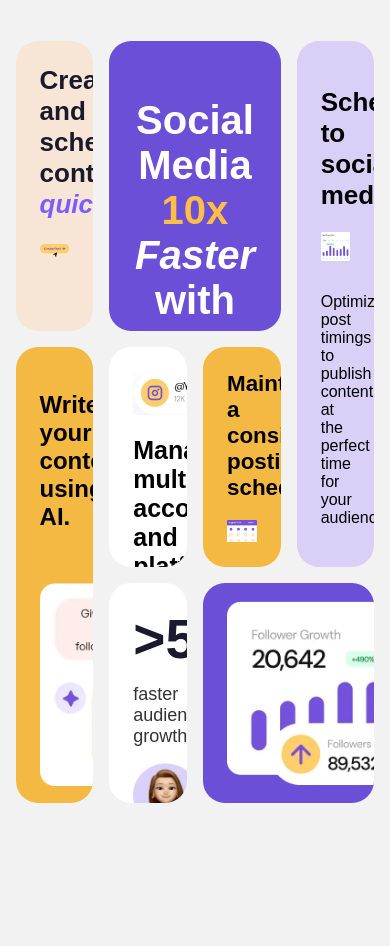
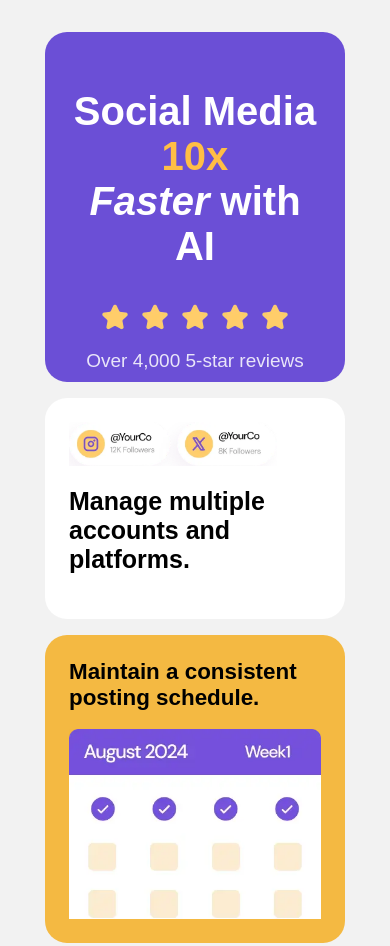
Before and after one commit to matinesmaeilzadeh/bento-grid-webpage, a plain HTML site: page index.html in a window 390 px wide. Shown: the top 946 px of the page. Before the commit the page ends 844 px from the top, so only its background shows below. Drawn offline with Linux system fonts and the light colour scheme.

Commit message:
-Add responsive layouts for tablet and mobile devices -Adjust grid columns and rows for different screen sizes -Resize and reposition cards and images -Optimize spacing, typography, and dimensions -Ensure the layout works correctly across all devices  Changes to be committed: 	modified:   style.css

```diff
--- a/style.css
+++ b/style.css
@@ -179,3 +179,33 @@ body {
         font-size: 29px;
     }
 }
+
+@media (max-width: 1070px) {
+    .bento {
+        justify-content: center;
+        margin-top: 2rem;
+        margin-bottom: 2rem;
+        grid-template-columns: 300px;
+        grid-template-rows: 350px;
+        grid-template-areas:
+        "b"
+        "e"
+        "f"
+        "c"
+        "h"
+        "g"
+        "a"
+        "d";
+    }
+
+    .h {
+        flex-direction: column;
+        text-align: center;
+    }
+
+    .d img {
+        width: 15rem;
+        height: 16rem;
+    }
+
+}
```
